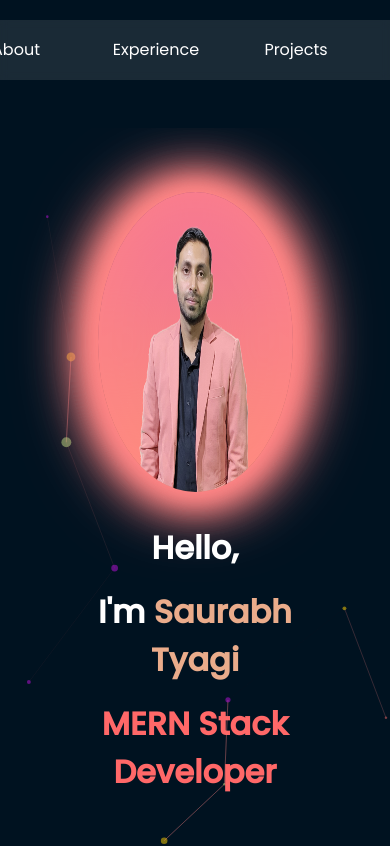
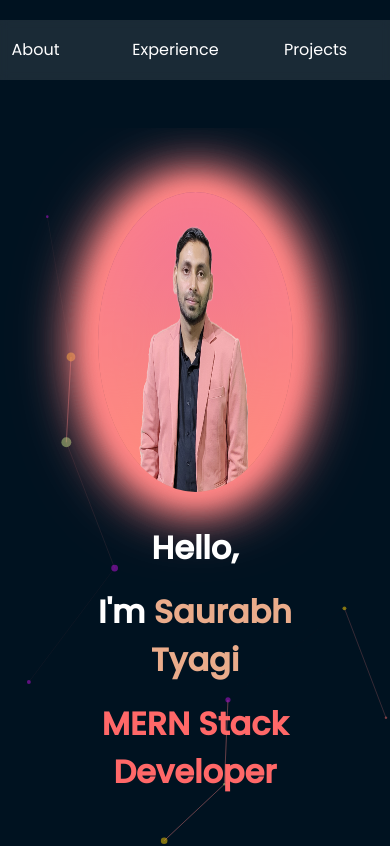
Before and after one commit to SAURABHTY01/personal-portfolio, a React (Create React App) app: page / in a window 390 px wide. Shown: the top 846 px of the page. Built offline with nearby package versions, Linux system fonts and the light colour scheme.

Commit message:
initial commit

```diff
--- a/src/style/main.css
+++ b/src/style/main.css
@@ -220,7 +220,7 @@
   .vertical-timeline  {
     padding: 0 !important;
     margin: 0 40px !important;
-    max-width: 500px !important;
+    max-width: 350px !important;
     overflow: hidden;
   }
 }
--- a/src/style/navbar.css
+++ b/src/style/navbar.css
@@ -65,6 +65,6 @@
 
 @media only screen and (max-width: 768px) {
   .navbar {
-    left: 40%;
+    left: 45%;
   }
 }
```
